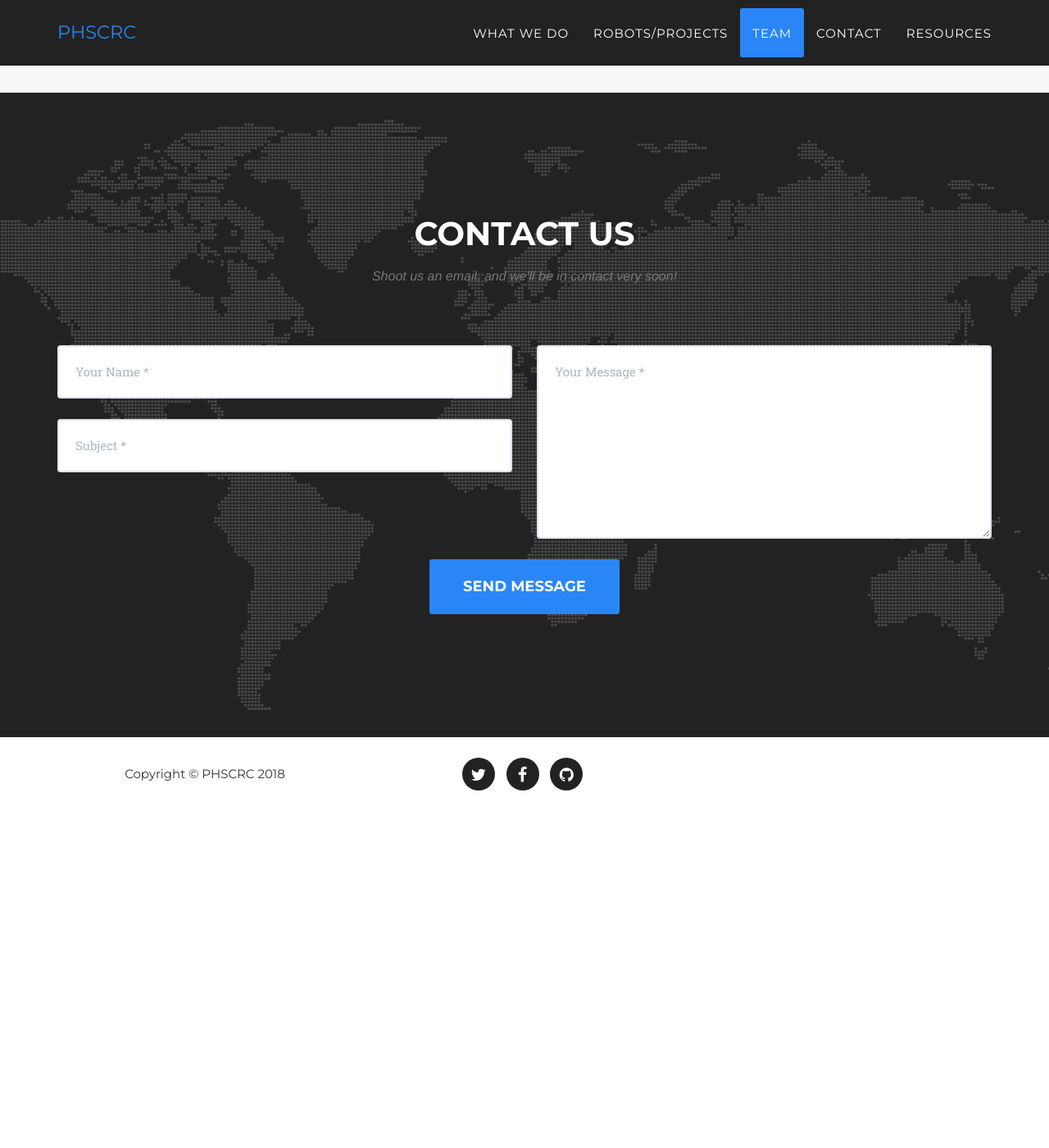
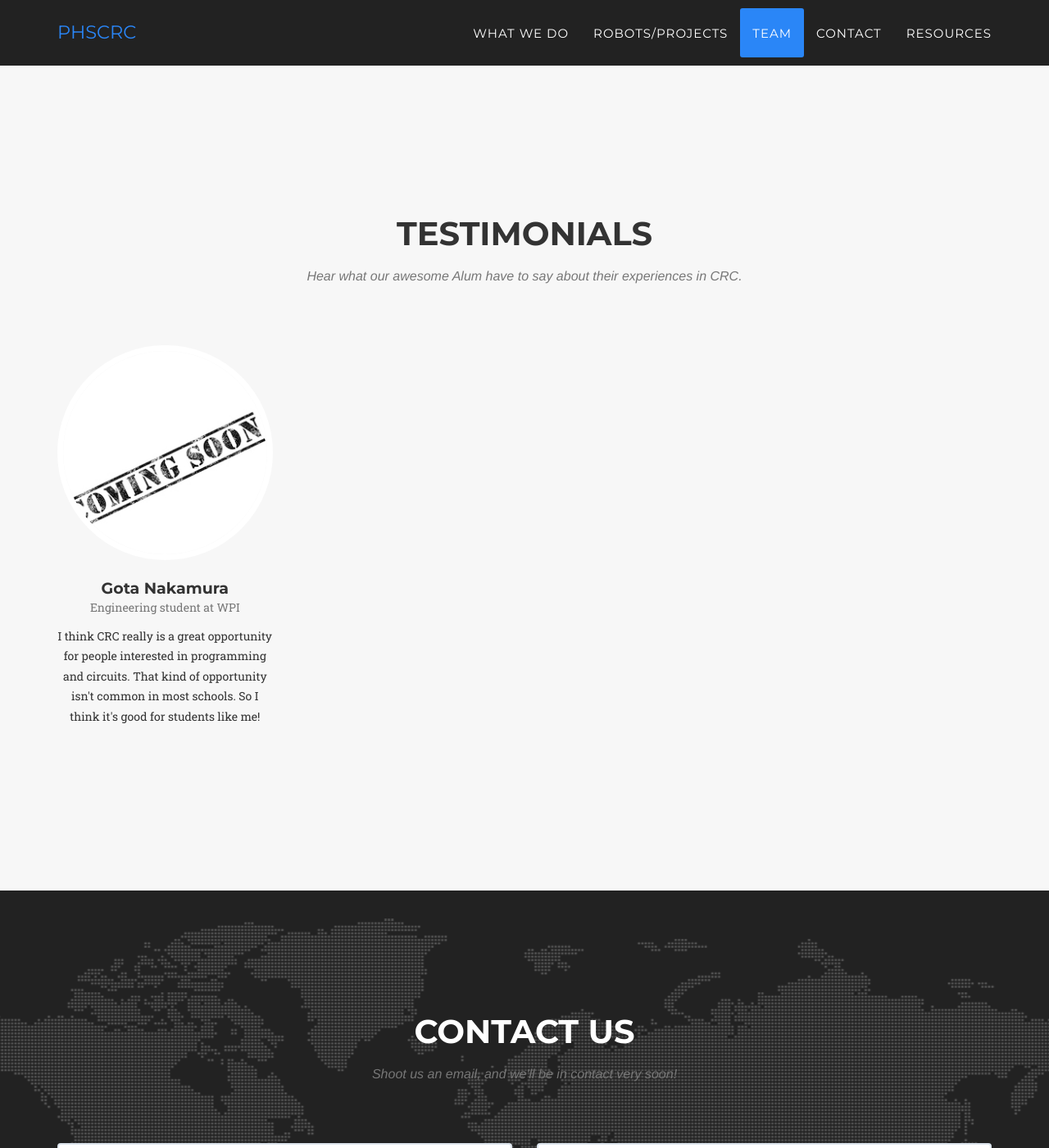
Before and after one commit to PHSCRC/phscrc, a Jekyll site: the page built from index.html, in a window 1280 px wide and 1400 px high, scrolled down 3566 px. Shown: the whole window at 82% size. Built offline with Jekyll 4.4.1, drawn with Linux system fonts in a browser that asks for light colours; some web fonts are replaced; before the commit the page ends 4555 px from its top, so only the background shows below that.

Commit message:
adds testimonials

```diff
--- a/_config.yml
+++ b/_config.yml
@@ -8,6 +8,24 @@ description: "Princeton High School Computer and Robotics Club"
 
 
 # Team names, titles and social links
+alumni:
+- name: Gota Nakamura
+  pic: 3
+  occupation: Engineering student at WPI
+  quote: "I think CRC really is a great opportunity for people interested in programming and circuits. That kind of opportunity isn't common in most schools. So I think it's good for students like me!"
+# - name: Lachlan McCarty
+#   pic: 3
+#   occupation: student at Princeton
+#   quote: Howdy
+# - name: Aaron Olkin
+#   pic: 3
+#   occupation: student at Harvard
+#   quote: Howdy
+# - name: Jacob Van Buren
+#   pic: 3
+#   occupation: Software developer at Jane St.
+#   quote: Howdy
+
 people:
 - name: Lincoln Roth
   pic: 1
--- /dev/null
+++ b/_includes/testimonials.html
@@ -0,0 +1,25 @@
+<!-- Team Section -->
+    <section id="testimonials" class="bg-light-gray">
+        <div class="container">
+            <div class="row">
+                <div class="col-lg-12 text-center">
+                    <h2 class="section-heading">Testimonials</h2>
+                    <h3 class="section-subheading text-muted">Hear what our awesome Alum have to say about their experiences in CRC. </h3>
+                </div>
+            </div>
+            <div class="row">
+                {% for testimonial in site.alumni %}
+                <div class="col-sm-3">
+                    <div class="team-member">
+                        <img src="img/team/{{ testimonial.pic }}.jpg" class="img-responsive img-circle" alt="">
+                        <h4>{{ testimonial.name }}</h4>
+                        <p class="text-muted">{{ testimonial.occupation }}</p>
+                        <p>{{ testimonial.quote }}</p>
+
+                    </div>
+                </div>
+                {% endfor %}
+            </div>
+
+        </div>
+    </section>
--- a/_layouts/default.html
+++ b/_layouts/default.html
@@ -10,7 +10,7 @@
     {% include services.html %}
     {% include portfolio_grid.html %}
     {% include team.html %}
-
+    {% include testimonials.html %}
     {% include contact.html %}
     {% include footer.html %}
     {% include modals.html %}
```
